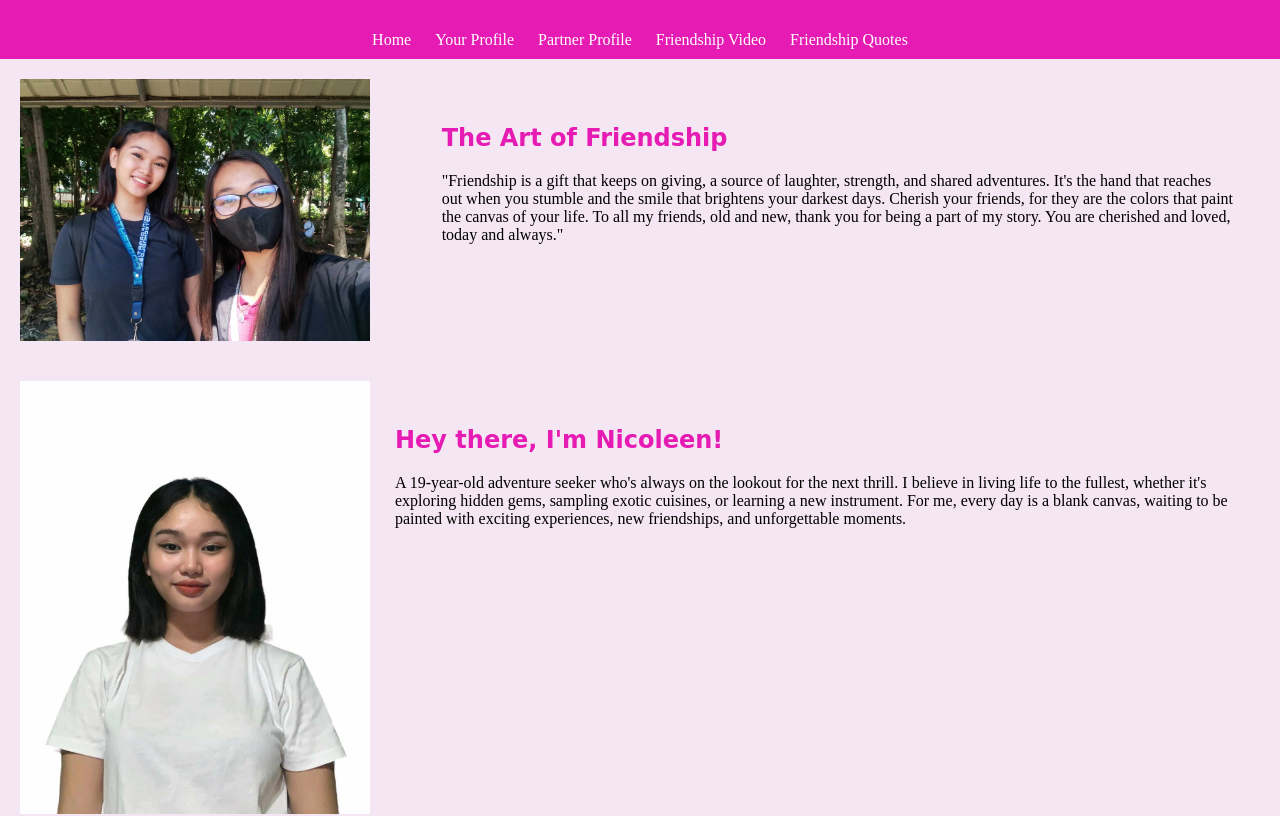
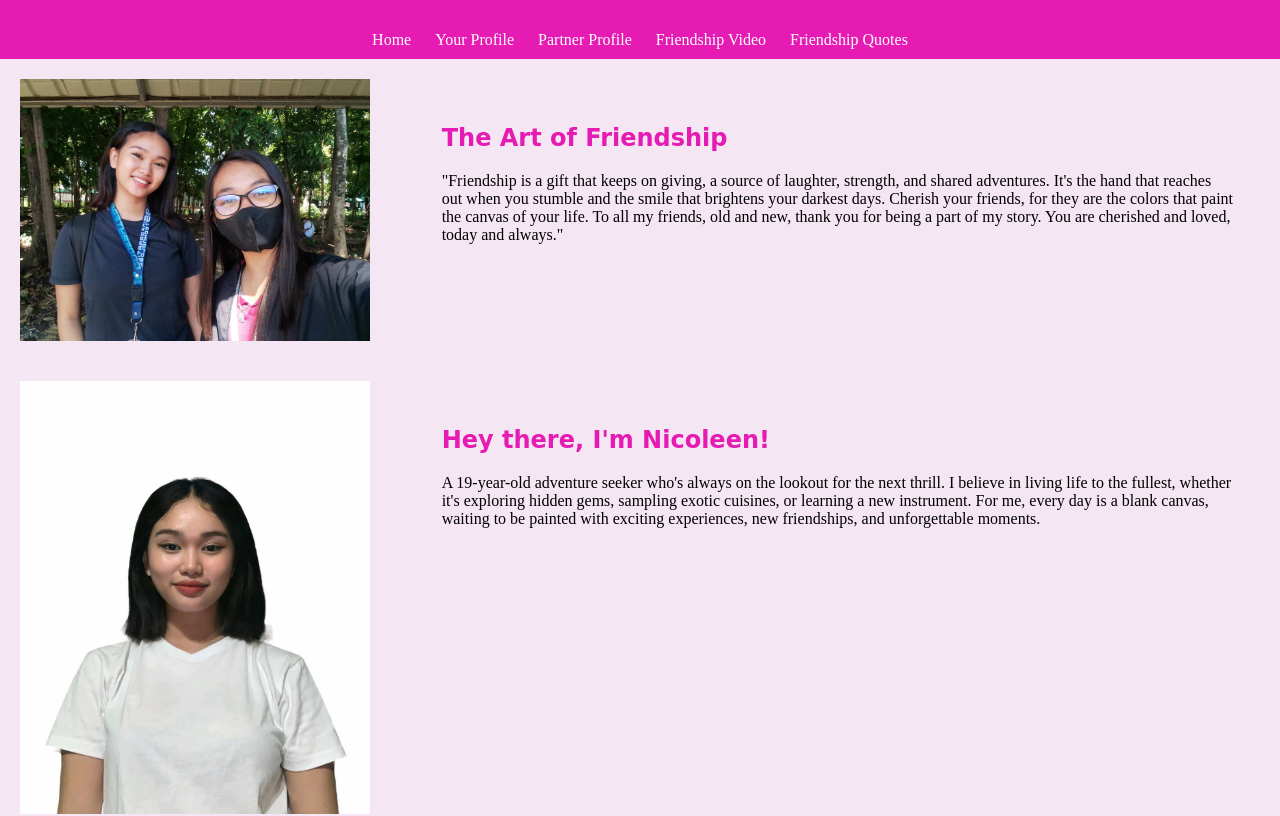
Before and after one commit to Adlai-byte/Adlai-byte.github.io, a plain HTML site: page index.html in a window 1280 px wide. Shown: the part 136-952 px from the top of the page. Drawn offline with Linux system fonts and the light colour scheme.

Commit message:
Update index.html

```diff
--- a/index.html
+++ b/index.html
@@ -1,7 +1,6 @@
 <!DOCTYPE html>
 <html>
 <head>
-
     <title>Coleezie❀</title>
     <link rel="stylesheet" href="https://cdnjs.cloudflare.com/ajax/libs/font-awesome/5.15.3/css/all.min.css">
     <style>
@@ -110,7 +109,7 @@
 </div>
 
 <div class="container">
-    <div class "column1">
+    <div class="column1">
         <img src="2.jpg" alt="Picture" style="width: 350px; height: auto">
     </div>
     <div class="column2">
```
